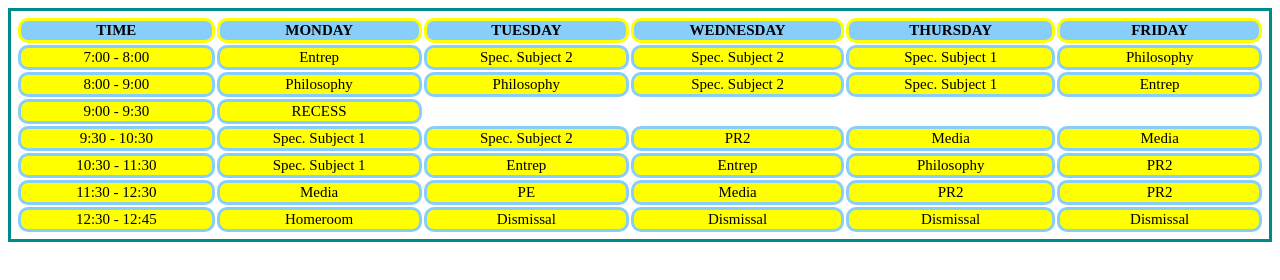
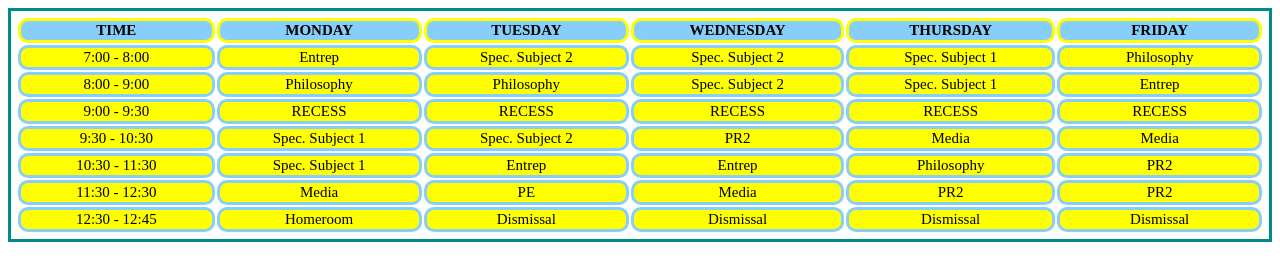
Before and after one commit to Ruri9516/keplersched.github.io, a plain HTML site: page HTML/index.html in a window 1280 px wide. Drawn offline with Linux system fonts and the light colour scheme.

Commit message:
Add files via upload

```diff
--- a/HTML/index.html
+++ b/HTML/index.html
@@ -28,7 +28,11 @@
     </tr>
     <tr>
       <td>9:00 - 9:30</td>
-      <td id="recess">RECESS</td>
+      <td>RECESS</td>
+      <td>RECESS</td>
+      <td>RECESS</td>
+      <td>RECESS</td>
+      <td>RECESS</td>
     </tr>
     <tr>
       <td>9:30 - 10:30</td>
--- a/HTML/style.css
+++ b/HTML/style.css
@@ -18,7 +18,3 @@ td {
   width: 250px;
   text-align: center;
   font-size: 15px;
-}
-
-#recess {
-}
```
